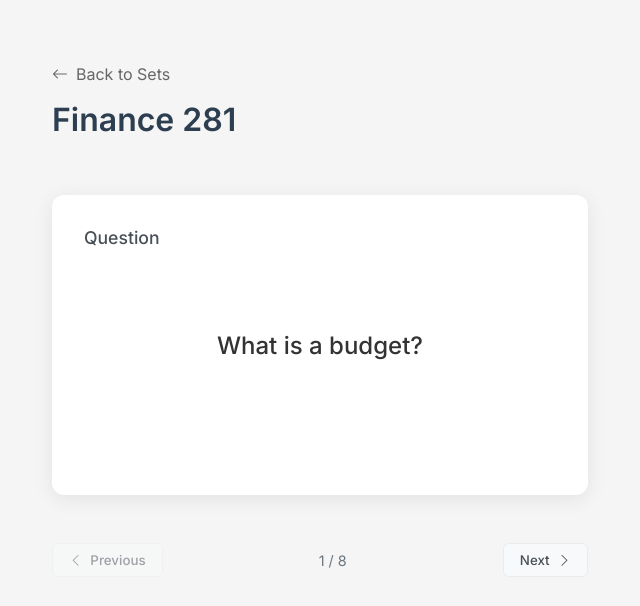
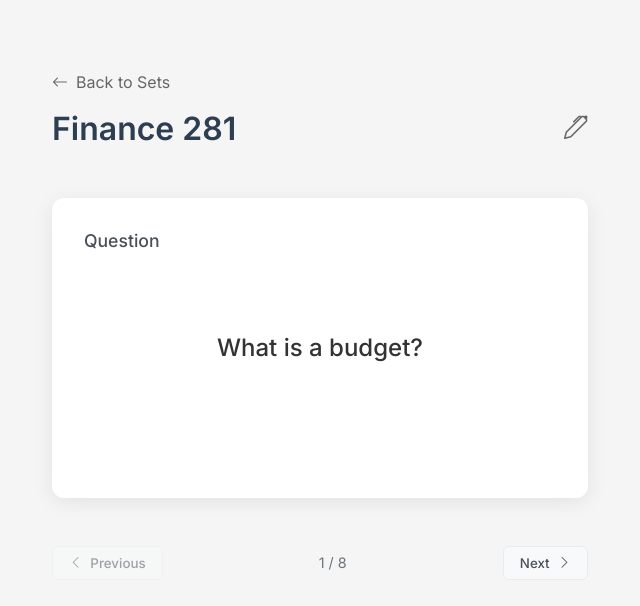
Before and after one commit to vincenttao04/flashcards-fe, a Vue app: page /flashcards/finance-281 in a window 1280 px wide. Shown: the top 606 px of the page, without its empty margins (320-960 px from the left). Built offline with nearby package versions, Linux system fonts and the light colour scheme.

Commit message:
feature: added mock edit feature

```diff
--- a/src/components/common/PageHeader.vue
+++ b/src/components/common/PageHeader.vue
@@ -33,7 +33,7 @@ defineProps({
 
 <style scoped>
 .page-header {
-  margin-top: 2rem;
+  margin-top: 2.5rem;
   margin-bottom: 2rem;
   width: 100%;
 }
@@ -53,7 +53,7 @@ defineProps({
 .back-link {
   display: inline-flex;
   gap: 0.5rem; /* gap between the icon and text */
-  margin-bottom: 1rem;
+  margin-bottom: 1.5rem;
   color: #666;
   text-decoration: none;
   transition: color 0.2s;
@@ -67,6 +67,7 @@ h1 {
   color: #2c3e50;
   margin-bottom: 0.5rem;
   font-weight: 600;
+  line-height: 0.8;
 }
 
 h3 {
--- a/src/pages/CreateFlashCardPage.vue
+++ b/src/pages/CreateFlashCardPage.vue
@@ -83,7 +83,9 @@ function updateCards(newCards) {
 
 function saveFlashCards() {
   if (isFormValid.value) {
-    alert(`[MOCK] ${setTitle.value} saved successfully!`);
+    alert(
+      `[MOCK] ${setTitle.value} saved successfully\n\nTo add a new flash card set, please amend the code in src/data/flashCardSets.js`
+    );
     console.log("Saving:", { title: setTitle.value, cards: cards.value });
     resetForm();
     router.push("/");
--- a/src/pages/FlashCardPage.vue
+++ b/src/pages/FlashCardPage.vue
@@ -2,7 +2,14 @@
 card component, navigation buttons, and indicators for the cards.
 <template>
   <div class="flash-card-app" v-if="cardSet">
-    <PageHeader :title="cardSet.title" :showBackLink="true" alighmnet="left" />
+    <div class="header-container">
+      <PageHeader
+        :title="cardSet.title"
+        :showBackLink="true"
+        alighmnet="left"
+      />
+      <i class="bi bi-pen edit-icon" @click="handleEdit"></i>
+    </div>
 
     <FlashCard
       :key="currentIndex"
@@ -70,7 +77,6 @@ function loadCardSet(setId) {
   }
 }
 
-// Initialize on component mount
 onMounted(() => {
   loadCardSet(route.params.setId);
 });
@@ -101,6 +107,12 @@ function goToCard(index) {
     isFlipped.value = false;
   }
 }
+
+function handleEdit() {
+  alert(
+    `[MOCK] Edit flash card set: ${cardSet.value.title}\n\nTo edit a flash card set, please amend the code in src/data/flashCardSets.js`
+  );
+}
 </script>
 
 <style scoped>
@@ -111,6 +123,25 @@ function goToCard(index) {
   display: flex;
   flex-direction: column;
   align-items: center;
+  color: #333;
+}
+
+.header-container {
+  width: 100%;
+  display: flex;
+  justify-content: space-between;
+  align-items: flex-end;
+}
+
+.edit-icon {
+  font-size: 1.5rem;
+  cursor: pointer;
+  color: #666;
+  transition: color 0.2s;
+  margin-bottom: 2.5rem; /* Align with the bottom of the header */
+}
+
+.edit-icon:hover {
   color: #333;
 }
 
--- a/src/pages/HomePage.vue
+++ b/src/pages/HomePage.vue
@@ -55,7 +55,9 @@ const filteredFlashCardSets = computed(() => {
 });
 
 function handleDelete(setId, setTitle) {
-  alert(`[MOCK] ${setTitle} has been successfully deleted`);
+  alert(
+    `[MOCK] ${setTitle} has been successfully deleted\n\nTo delete a flash card set, please amend the code in src/data/flashCardSets.js`
+  );
 }
 </script>
 
```
